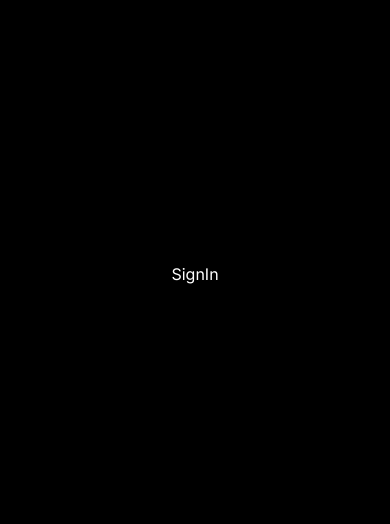
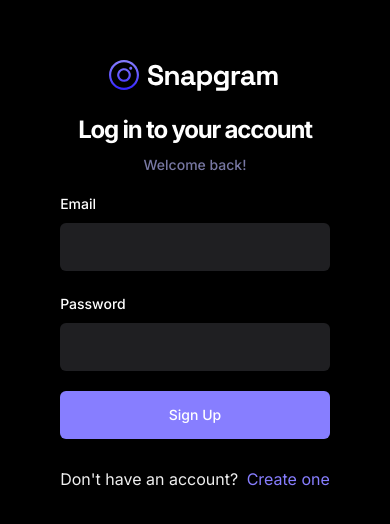
Before and after one commit to kaiowsz/snapgram, a React (Vite) app: page /signin in a window 390 px wide. Shown: the part 148-672 px from the top of the page. Built offline with nearby package versions, Linux system fonts and the light colour scheme; no server answers.

Commit message:
finishing signin form

```diff
--- a/package.json
+++ b/package.json
@@ -22,6 +22,7 @@
     "react": "^18.2.0",
     "react-dom": "^18.2.0",
     "react-hook-form": "^7.48.2",
+    "react-hot-toast": "^2.4.1",
     "react-router-dom": "^6.19.0",
     "tailwind-merge": "^2.0.0",
     "zod": "^3.22.4"
--- a/src/App.tsx
+++ b/src/App.tsx
@@ -8,7 +8,7 @@
 
 import { Home } from "./_root/pages"
 
-import { Toaster } from "./components/ui/toaster"
+import { Toaster } from "react-hot-toast"
 
 const App = () => {
   return (
@@ -19,8 +19,9 @@
                 <Route path="/signup" element={ <SignUp /> } />
             </Route>
 
-            <Route element={ <RootLayout /> } ></Route>
-            <Route index element={<Home />} />
+            <Route element={ <RootLayout /> } >
+              <Route index element={<Home />} />
+            </Route>
         </Routes>
 
         <Toaster />
--- a/src/_auth/AuthLayout.tsx
+++ b/src/_auth/AuthLayout.tsx
@@ -1,4 +1,3 @@
-import React from "react"
 import { Outlet, Navigate } from "react-router-dom"
 
 const AuthLayout = () => {
--- a/src/_auth/forms/SignIn.tsx
+++ b/src/_auth/forms/SignIn.tsx
@@ -1,8 +1,97 @@
-import React from 'react'
+import { Form, FormControl, FormField, FormItem, FormLabel, FormMessage } from "@/components/ui/form"
+import { Button } from "@/components/ui/button"
+import { Input } from "@/components/ui/input"
+import Loader  from "@/components/shared/Loader"
+import { useToast } from "@/components/ui/use-toast"
+
+import { Link, useNavigate } from "react-router-dom"
+import { zodResolver } from "@hookform/resolvers/zod"
+import { SignInValidation } from "@/lib/validation"
+import { useForm } from "react-hook-form";
+import * as z from "zod";
+import { useSignInAccount } from "@/lib/react-query/queriesAndMutations"
+import { useUserContext } from "@/context/AuthContext"
+
 
 const SignIn = () => {
+  const { toast } = useToast();
+  const navigate = useNavigate();
+
+  const { checkAuthUser, isLoading: isUserLoading } = useUserContext()
+
+  const { mutateAsync: signInAccount, isPending } = useSignInAccount()
+
+  const form = useForm<z.infer<typeof SignInValidation>>({
+    resolver: zodResolver(SignInValidation),
+    defaultValues: {
+      email: "",
+      password: "",
+    }
+  })
+
+  async function onSubmit(values: z.infer<typeof SignInValidation>) {
+
+    const session = await signInAccount({
+      email: values.email,
+      password: values.password
+    })
+
+    if(!session) {
+      console.log("ok")
+      return toast({
+        title: "Sign in failed. Please, try again."
+      })
+    }
+
+    const isLoggedIn = await checkAuthUser();
+
+    if(isLoggedIn) {
+
+      form.reset();
+      navigate("/")
+
+    } else {
+      return toast({ title: "Sign up failed. Please, try again." })
+    }
+
+
+  }
+
   return (
-    <div>SignIn</div>
+    <Form {...form}>
+      <div className="sm:w-420 flex-center flex-col">
+
+        <img src="/images/logo.svg" alt="Logo" />
+        <h2 className="h3-bold md:h2-bold pt-5 sm:pt-12">Log in to your account</h2>
+        <p className="text-light-3 small-medium md:base-regular mt-2">Welcome back!</p>
+
+        <form onSubmit={form.handleSubmit(onSubmit)} className="flex flex-col gap-5 w-full mt-4">
+          <FormField control={form.control} name="email" render={({field}) => (
+            <FormItem>
+              <FormLabel>Email</FormLabel>
+              <FormControl>
+                <Input type="email" className="shad-input" {...field} />
+              </FormControl>
+              <FormMessage />
+            </FormItem>
+          )}/>
+          <FormField control={form.control} name="password" render={({field}) => (
+            <FormItem>
+              <FormLabel>Password</FormLabel>
+              <FormControl>
+                <Input type="password" className="shad-input" {...field} />
+              </FormControl>
+              <FormMessage />
+            </FormItem>
+          )}/>
+          <Button type="submit" className="shad-button_primary">
+            {isPending ? (<div className="flex-center gap-2"> <Loader /> Loading... </div>) : "Sign Up"}
+          </Button>
+
+          <p className="text-small-regular text-light-2 text-center mt-2">Don't have an account? <Link to="/signup" className="text-primary-500 text-small-semibold ml-1 hover:text-primary-600 duration-100">Create one</Link> </p>
+        </form>
+      </div>
+    </Form>
   )
 }
 
--- a/src/_auth/forms/SignUp.tsx
+++ b/src/_auth/forms/SignUp.tsx
@@ -2,28 +2,27 @@
 import { Button } from "@/components/ui/button"
 import { Input } from "@/components/ui/input"
 import Loader  from "@/components/shared/Loader"
-import { useToast } from "@/components/ui/use-toast"
 
-import { Link } from "react-router-dom"
+import { Link, useNavigate } from "react-router-dom"
 import { zodResolver } from "@hookform/resolvers/zod"
 import { SignUpValidation } from "@/lib/validation"
 import { useForm } from "react-hook-form";
 import * as z from "zod";
-import { createUserAccount } from "@/lib/appwrite/api"
 import { useCreateUserAccount, useSignInAccount } from "@/lib/react-query/queriesAndMutations"
+import { useUserContext } from "@/context/AuthContext"
+
+import { toast } from "react-hot-toast"
 
 
-const VASCO = z.object({
-  username: z.string().min(2).max(50)
-})
 
 const SignUp = () => {
+  const navigate = useNavigate();
 
-  const { toast } = useToast();
+  const { checkAuthUser } = useUserContext()
 
-  const { mutateAsync: createUserAccount, isLoading: isCreatingUser } = useCreateUserAccount();
+  const { mutateAsync: createUserAccount, isPending: isCreatingAccount } = useCreateUserAccount();
 
-  const { mutateAsync: signInAccount, isLoading: isSigningIn } = useSignInAccount()
+  const { mutateAsync: signInAccount } = useSignInAccount()
 
   const form = useForm<z.infer<typeof SignUpValidation>>({
     resolver: zodResolver(SignUpValidation),
@@ -37,13 +36,10 @@
 
   async function onSubmit(values: z.infer<typeof SignUpValidation>) {
 
-    const newUser = await createUserAccount(values);
+    const newUser: any = await createUserAccount(values);
 
-    if(!newUser) {
-      return toast({
-        title: "de uerrado kkkkkkkkkkkkkk",
-        description: "sei oq deu nao"
-      })
+    if(newUser.code === 409) {
+      return toast.error(newUser.message)
     }
 
     const session = await signInAccount({
@@ -51,14 +47,18 @@
       password: values.password
     })
 
-    if(!session) {
-      return toast({
-        title: "Sign in failed. Please try again."
-      })
+    if(session.error) {
+      return toast.error(session.error.message)
     }
 
+    const isLoggedIn = await checkAuthUser();
 
-
+    if(isLoggedIn) {
+      form.reset();
+      navigate("/")
+    } else {
+      return toast.error("Sign in failed. Please, try again.")
+    }
 
   }
 
@@ -110,7 +110,7 @@
             </FormItem>
           )}/>
           <Button type="submit" className="shad-button_primary">
-            {isCreatingUser ? (<div className="flex-center gap-2"> <Loader /> Loading... </div>) : "Sign Up"}
+            {isCreatingAccount ? (<div className="flex-center gap-2"> <Loader /> Loading... </div>) : "Sign Up"}
           </Button>
 
           <p className="text-small-regular text-light-2 text-center mt-2">Already have an account? <Link to="/signin" className="text-primary-500 text-small-semibold ml-1 hover:text-primary-600 duration-100">Login</Link> </p>
--- a/src/lib/appwrite/api.ts
+++ b/src/lib/appwrite/api.ts
@@ -1,7 +1,6 @@
-import { ID } from "appwrite"
+import { ID, Query } from "appwrite"
 import { INewUser } from "@/types"
 import { account, appwriteConfig, avatars, databases } from "./config";
-
 
 export async function createUserAccount(user: INewUser) {
     try {
@@ -47,6 +46,8 @@
             ID.unique(),
             user
         )
+
+        return newUser
     } catch (error) {
         console.log(error)
     }
@@ -59,6 +60,34 @@
         return session
     } catch (error) {
         console.log(error)
+
+        return {error}
     }
 
 }
+
+export async function getCurrentUser() {
+    try {
+        const currentAccount = await account.get();
+
+        if(!currentAccount) {
+            throw Error
+        }
+
+        const currentUser = await databases.listDocuments(
+            appwriteConfig.databaseId,
+            appwriteConfig.userCollectionId,
+            [Query.equal("accountId", currentAccount.$id)]
+        )
+
+        if(!currentUser) {
+            throw Error
+        }
+
+        return currentUser.documents[0]
+
+    } catch (error) {
+        console.log(error)
+        return null
+    }
+}
--- a/src/lib/appwrite/config.ts
+++ b/src/lib/appwrite/config.ts
@@ -5,17 +5,17 @@
     url: import.meta.env.VITE_APPWRITE_URL,
     databaseId: import.meta.env.VITE_APPWRITE_DATABASE_ID,
     storageId: import.meta.env.VITE_APPWRITE_STORAGE_ID,
-    userCollectionId: import.meta.env.VITE_APPWRITE_USER_COLLECTION_ID,
-    postCollectionId: import.meta.env.VITE_APPWRITE_POST_COLLECTION_ID,
+    userCollectionId: import.meta.env.VITE_APPWRITE_USERS_COLLECTION_ID,
+    postCollectionId: import.meta.env.VITE_APPWRITE_POSTS_COLLECTION_ID,
     savesCollectionId: import.meta.env.VITE_APPWRITE_SAVES_COLLECTION_ID
 }
 
 export const client = new Client();
 
+client.setEndpoint(appwriteConfig.url)
 client.setProject(appwriteConfig.projectId)
-client.setEndpoint(appwriteConfig.url)
 
 export const account = new Account(client);
-export const databases = new Storage(client);
-export const storage = new Databases(client);
+export const databases = new Databases(client);
+export const storage = new Storage(client);
 export const avatars = new Avatars(client);
--- /dev/null
+++ b/src/lib/react-query/QueryProvider.tsx
@@ -0,0 +1,14 @@
+import { QueryClient, QueryClientProvider } from "@tanstack/react-query"
+import React from "react"
+
+const queryClient = new QueryClient();
+
+const QueryProvider = ({ children }: { children: React.ReactNode }) => {
+  return (
+    <QueryClientProvider client={queryClient}>
+        {children}
+    </QueryClientProvider>
+  )
+}
+
+export default QueryProvider
--- a/src/lib/react-query/queriesAndMutations.ts
+++ b/src/lib/react-query/queriesAndMutations.ts
@@ -1,4 +1,4 @@
-import { useQuery, useMutation, useQueryClient, useInfiniteQuery } from "@tanstack/react-query"
+import { useMutation } from "@tanstack/react-query"
 import { createUserAccount, signInAccount } from "../appwrite/api"
 import { INewUser } from "@/types"
 
--- a/src/lib/validation/index.ts
+++ b/src/lib/validation/index.ts
@@ -6,3 +6,8 @@
     email: z.string().email(),
     password: z.string().min(8, { message: "Minimum of 8 characters"})
 })
+
+export const SignInValidation = z.object({
+    email: z.string().email(),
+    password: z.string().min(8, { message: "Minimum of 8 characters"})
+})
--- a/src/main.tsx
+++ b/src/main.tsx
@@ -1,10 +1,16 @@
 import ReactDOM from "react-dom/client"
 import App from "./App"
 import {BrowserRouter} from "react-router-dom"
+import AuthProvider from "./context/AuthContext"
+import QueryProvider from "./lib/react-query/QueryProvider"
 
 
 ReactDOM.createRoot(document.getElementById("root")!).render(
     <BrowserRouter>
-        <App/>
+        <QueryProvider>
+            <AuthProvider>
+              <App/>
+            </AuthProvider>
+        </QueryProvider>
     </BrowserRouter>
 )
```
Also changed, not shown: src/context/AuthContext.tsx (+45 -4 lines), 1 other file (tests, documents, lock files or other folders).
